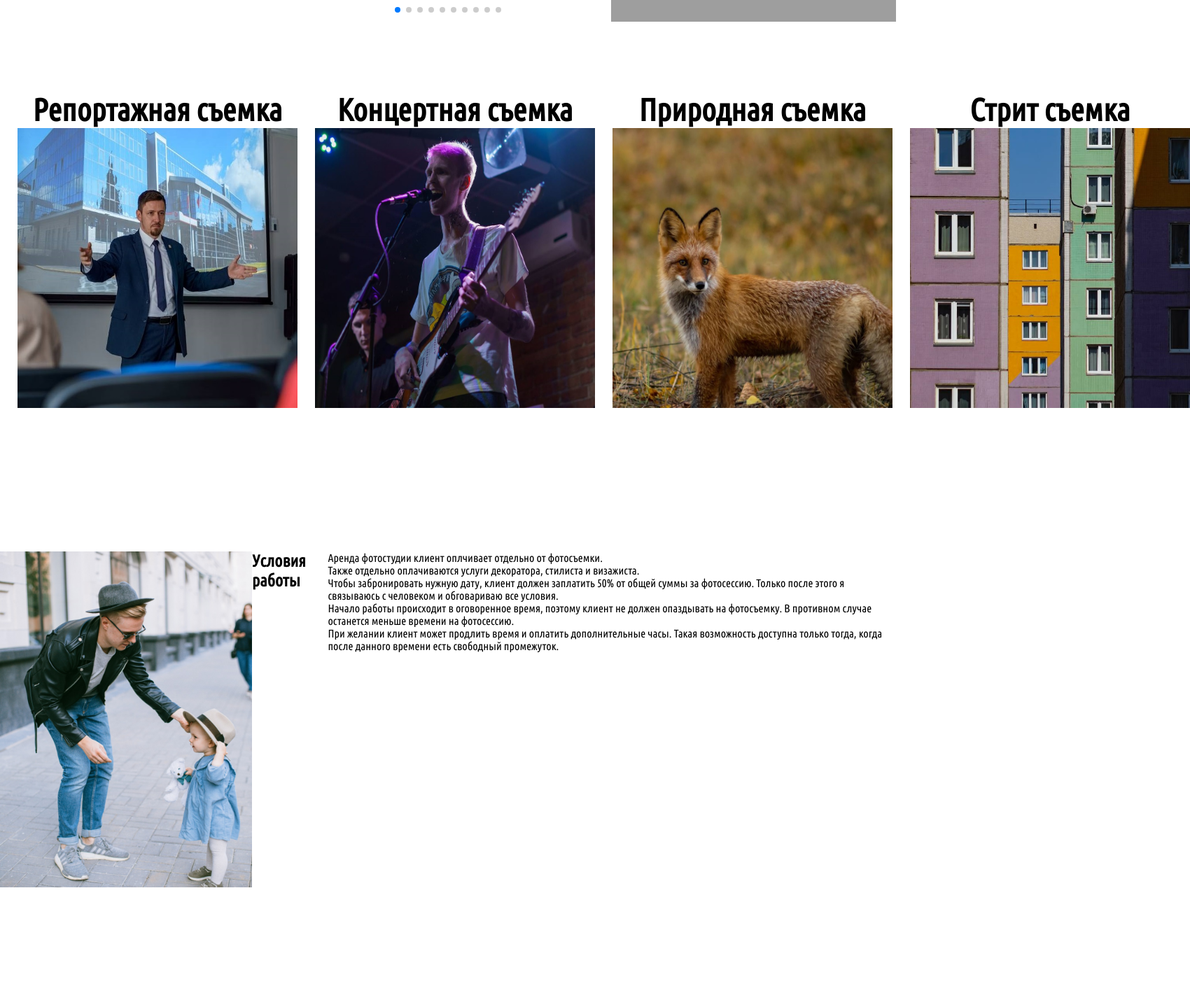
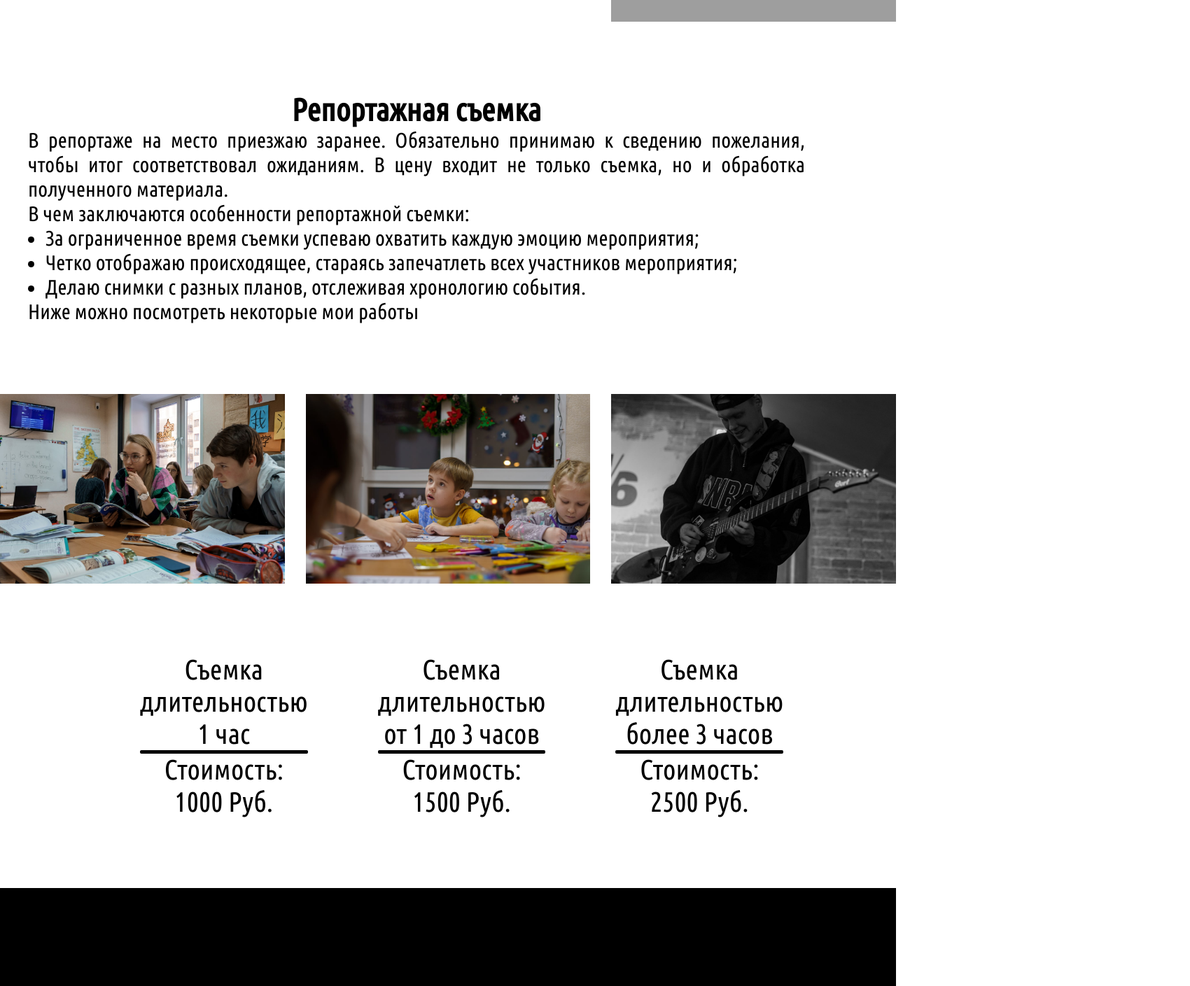
Before and after one commit to 5P453C0VV80Y/fuzzy-octo-doodle, a plain HTML site: page index.html in a window 1280 px wide. Shown: the part 1391-2800 px from the top of the page at 70% size, 1700 px wide, since content can reach past the window. Drawn offline with nearby package versions, Linux system fonts and the light colour scheme; grey boxes are pictures that could not be loaded.

Commit message:
close to final version

```diff
--- a/index.html
+++ b/index.html
@@ -9,6 +9,8 @@
 
   <link rel="stylesheet" href="style.css" />
   <link rel="stylesheet" href="https://unpkg.com/swiper/swiper-bundle.min.css" />
+  <link rel="stylesheet" href="https://unpkg.com/swiper/swiper-bundle.min.css"
+    />
 </head>
 
 <body>
@@ -16,10 +18,10 @@
     <ul>
       <li><a href="#aboutAnchor" class="shortCut"> Обо мне </a></li>
       <li><a href="#galleryAnchor" class="shortCut"> Галерея </a></li>
-      <li><a href="#sessionsAnchor" class="shortCut"> Фотосессии </a></li>
-      <li><a href="#conditionsAnchor" class="shortCut"> Условия работы </a></li>
+      <li><a href="#serviceAnchor" class="shortCut"> Услуги </a></li>
+      <!-- <li><a href="#conditionsAnchor" class="shortCut"> Условия работы </a></li>
       <li><a href="#contactsAnchor" class="shortCut"> Контакты </a></li>
-      <li><a href="#reviewsAnchor" class="shortCut"> Отзывы </a></li>
+      <li><a href="#reviewsAnchor" class="shortCut"> Отзывы </a></li> -->
     </ul>
   </header>
 
@@ -34,11 +36,6 @@
       </div>
       <div class="aboutText">
         <h2>Обо мне</h2>
-        <!-- <p>
-          Велком ту к нам!
-          Я практикующий фотограф, видеооператор, ретушёр, колорист, приколист,
-          друг голубей.
-        </p> -->
         <p>
           Я фотограф-ретушёр из Красноярска. Специализируюсь на репортажной фотосъемке:
           концерты, спорт, официальные события и любые мероприятия, которые нуждаются в
@@ -97,10 +94,110 @@
             <img src="pics\slide12.png" alt="" />
           </div>
         </div>
-        <div class="swiper-pagination"></div>
+
       </div>
     </section>
-    <section class="sessions " id="sessionsAnchor">
+
+    <section class="service" id="serviceAnchor" >
+      <div class="serviceText">
+        <h2 class="serviceH">Репортажная съемка</h2>
+        <p>
+          В репортаже на место приезжаю заранее.
+          Обязательно принимаю к сведению пожелания,
+          чтобы итог соответствовал ожиданиям.
+          В цену входит не только съемка,
+          но и обработка полученного материала.
+        </p>
+        <p>В чем заключаются особенности репортажной съемки:<br>
+          <ul class="abilities">
+          <li>За ограниченное время съемки успеваю охватить каждую эмоцию мероприятия;</li>
+          <li>Четко отображаю происходящее, стараясь запечатлеть всех участников мероприятия;</li>
+          <li>Делаю снимки с разных планов, отслеживая хронологию события.</li>
+          </ul>
+          Ниже можно посмотреть некоторые мои работы
+        </p>
+      </div>
+
+    </section>
+
+    <section class="gallery2">
+      <div class="swiper mySwiper">
+        <div class="swiper-wrapper">
+          <div class="swiper-slide">
+            <img src="pics\repoSlide1.png" alt="" />
+          </div>
+          <div class="swiper-slide">
+            <img src="pics\repoSlide2.png" alt="" />
+          </div>
+          <div class="swiper-slide">
+            <img src="pics\reposlide3.png" alt="" />
+          </div>
+          <div class="swiper-slide">
+            <img src="pics\reposlide4.png" alt="" />
+          </div>
+          <div class="swiper-slide">
+            <img src="pics\reposlide5.png" alt="" />
+          </div>
+          <div class="swiper-slide">
+            <img src="pics\reposlide6.png" alt="" />
+          </div>
+          <div class="swiper-slide">
+            <img src="pics\reposlide7.png" alt="" />
+          </div>
+          <div class="swiper-slide">
+            <img src="pics\reposlide8.png" alt="" />
+          </div>
+          <div class="swiper-slide">
+            <img src="pics\reposlide9.png" alt="" />
+          </div>
+          <div class="swiper-slide">
+            <img src="pics\reposlide10.png" alt="" />
+          </div>
+        </div>
+
+      </div>
+    </section>
+
+    <section class="priceList">
+      <div class="priceListElem">
+        <p>Съемка длительностью<br>1 час</p>
+        <hr class="line">
+        <p>Стоимость: 1000 Руб.</p>
+      </div>
+      <div class="priceListElem">
+        <p>Съемка длительностью<br>от 1 до 3 часов</p>
+        <hr class="line">
+        <p>Стоимость: 1500 Руб.</p>
+      </div>
+      <div class="priceListElem">
+        <p>Съемка длительностью<br>более 3 часов</p>
+        <hr class="line">
+        <p>Стоимость: 2500 Руб.</p>
+      </div>
+    </section>
+
+    <section class="footer">
+      asd
+    </section>
+
+  </main>
+
+  <script src="main.js"></script>
+  <script src="https://unpkg.com/swiper/swiper-bundle.min.js"></script>
+  <script src="slider.js"></script>
+  <script src="slider2.js"></script>
+</body>
+
+</html>
+
+
+
+
+
+
+
+
+<!-- <section class="sessions " id="sessionsAnchor">
       <div class="report">
         <h2 class="sessionsH">Репортажная съемка</h2>
         <div>
@@ -141,9 +238,9 @@
         </div>
 
       </div>
-    </section>
+    </section> -->
 
-    <section class="conditions ">
+    <!-- <section class="conditions ">
         <a name="conditionsAnchor"></a>
         <div>
           <img src="pics/forConditions.png"
@@ -175,18 +272,4 @@
         </p>
       </div>
 
-      </section>
-      <section class="contacts" id="contactsAnchor">
-
-      </section>
-      <section class="reviews" id="reviewsAnchor">
-
-      </section>
-  </main>
-
-  <script src="main.js"></script>
-  <script src="https://unpkg.com/swiper/swiper-bundle.min.js"></script>
-  <script src="slider.js"></script>
-</body>
-
-</html>
+      </section> -->
--- /dev/null
+++ b/slider2.js
@@ -0,0 +1,16 @@
+var swiper = new Swiper(".mySwiper", {
+    spaceBetween: 30,
+    centeredSlides: true,
+    autoplay: {
+      delay: 2500,
+      disableOnInteraction: false,
+    },
+    pagination: {
+      el: ".swiper-pagination",
+      clickable: true,
+    },
+    navigation: {
+      nextEl: ".swiper-button-next",
+      prevEl: ".swiper-button-prev",
+    },
+  });
--- a/style.css
+++ b/style.css
@@ -147,7 +147,91 @@ section {
   position: relative;
 }
 
-.sessions {
+.service{
+  justify-content:space-between;
+  margin-left: 20px;
+}
+
+.serviceH{
+  text-align: center;
+}
+
+.serviceText {
+  text-align: justify;
+  font-size: 30px;
+  margin-left: 20px;
+  margin-right: 130px;
+}
+
+.abilities{
+  margin-left: 25px;
+}
+
+.swiper {
+  width: 100%;
+  height: 100%;
+}
+
+.swiper-slide {
+  text-align: center;
+  font-size: 18px;
+  background: #fff;
+
+  /* Center slide text vertically */
+  display: -webkit-box;
+  display: -ms-flexbox;
+  display: -webkit-flex;
+  display: flex;
+  -webkit-box-pack: center;
+  -ms-flex-pack: center;
+  -webkit-justify-content: center;
+  justify-content: center;
+  -webkit-box-align: center;
+  -ms-flex-align: center;
+  -webkit-align-items: center;
+  align-items: center;
+}
+
+.swiper-slide img {
+  display: block;
+  width: 100%;
+  height: 100%;
+  object-fit: cover;
+}
+
+.priceList{
+  justify-content:space-between;
+  margin-left: 150px;
+  margin-right: 150px;
+
+}
+
+.priceListElem {
+  text-align: center;
+  font-size: 40px;
+  margin-left: 50px;
+  margin-right: 50px;
+}
+.line{
+  width:100%;
+  background-color: black;
+  border:none!important;
+  border-radius:2px;
+  height:5px;
+  }
+
+.footer {
+  margin-top: 100px;
+  width: 100%;
+  height: 250px;
+  background-color: black;
+}
+
+
+
+
+
+/* .sessions {
   justify-content:space-between;
 }
 
@@ -179,4 +263,4 @@ section {
 
 .conditions {
   margin-top: 100px;
-}
+} */
```
Also changed, not shown: pics/repoSlide1.png (added), pics/repoSlide10.png (added), pics/repoSlide2.png (added), pics/repoSlide3.png (added), pics/repoSlide4.png (added), pics/repoSlide5.png (added), pics/repoSlide6.png (added), pics/repoSlide7.png (added), pics/repoSlide8.png (added), pics/repoSlide9.png (added).
